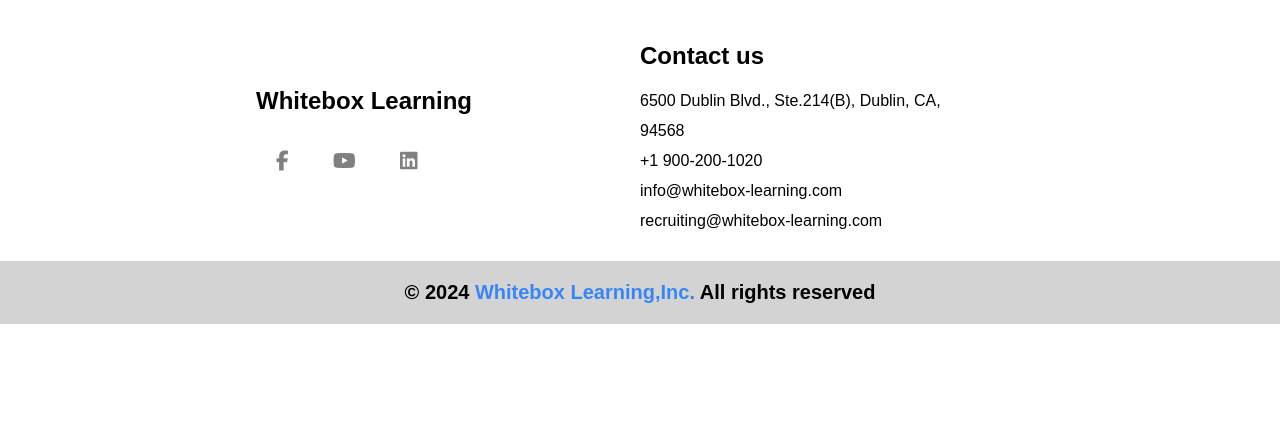
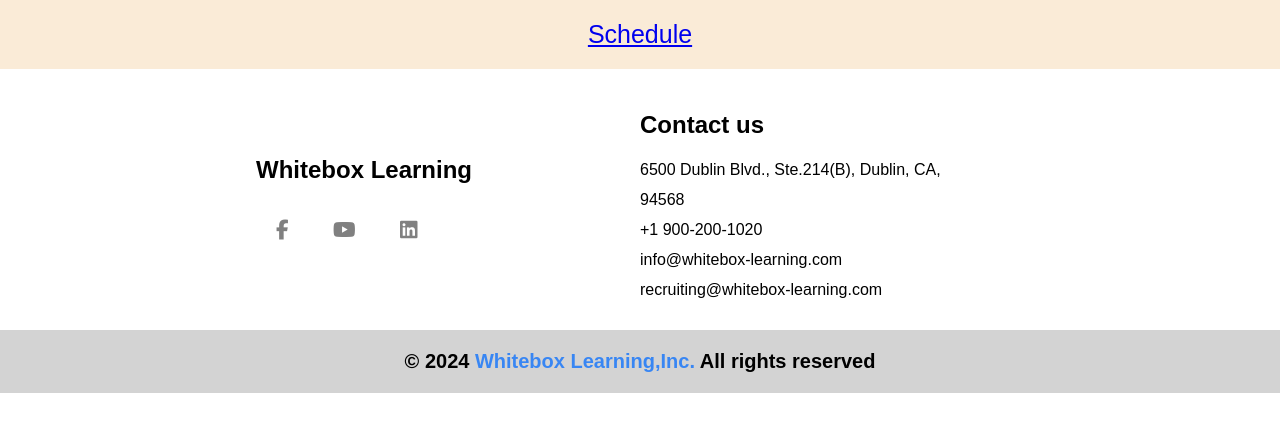
Before and after one commit to Aman-codde/js-whitebox, a plain HTML site: page index.html in a window 1280 px wide. Drawn offline with Linux system fonts and the light colour scheme.

Commit message:
chore: adding schedule page to main page

```diff
--- a/index.html
+++ b/index.html
@@ -5,11 +5,14 @@
     <meta name="viewport" content="width=device-width, initial-scale=1.0">
     <link rel="stylesheet" href="https://cdnjs.cloudflare.com/ajax/libs/font-awesome/6.6.0/css/all.min.css" integrity="sha512-Kc323vGBEqzTmouAECnVceyQqyqdsSiqLQISBL29aUW4U/M7pSPA/gEUZQqv1cwx4OnYxTxve5UMg5GT6L4JJg==" crossorigin="anonymous" referrerpolicy="no-referrer" />
     <link rel="stylesheet" href="./style.css">
-    <title>whitebox</title>
+    <title>whitebox website</title>
 </head>
 <body>
     <nav>
-
+        <!--for testing -->
+        <ul style="text-align: center; font-size: 25px; padding: 20px 5px; background-color: antiquewhite;">
+            <li><a href="./schedule.html">Schedule</a></li>
+        </ul>
     </nav>
     <main>
         <section></section>
```
